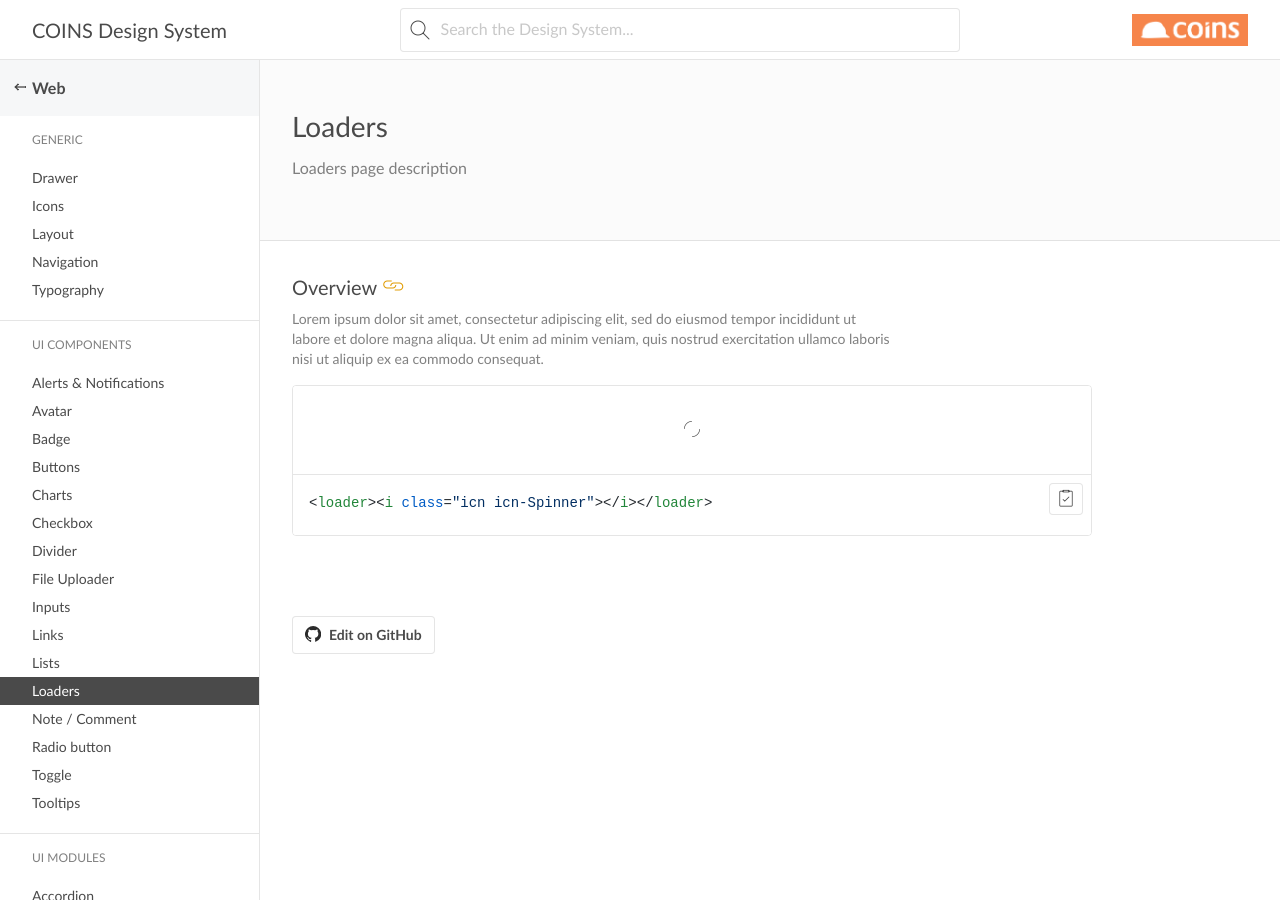
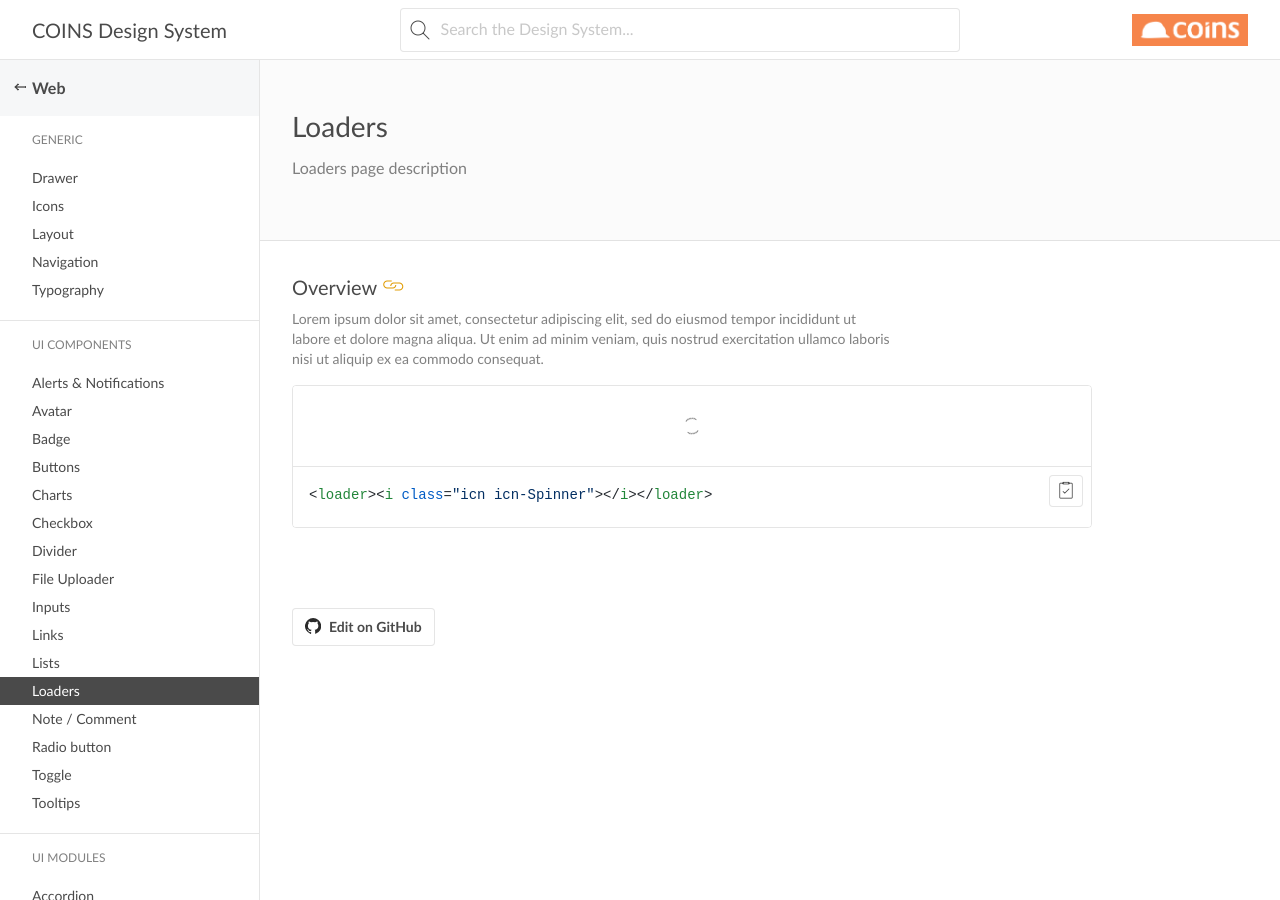
Before and after one commit to COINS-Naz/coins-design-system, a Jekyll site: the page built from _posts/web/ui-components/2021-04-22-loaders.md, in a window 1280 px wide. Built offline with Jekyll 4.4.1, drawn with Linux system fonts in a browser that asks for light colours; nearby versions of some CDN libraries; some web fonts are replaced.

Commit message:
Update app.scss

```diff
--- a/_sass/app.scss
+++ b/_sass/app.scss
@@ -60,14 +60,17 @@
 
 
 @keyframes loader-spin {
-  from {
-    transform: rotate(0deg);
-  }
-  to {
+  100% {
     transform: rotate(360deg);
   }
 }
 
-loader .icn {
-  animation: loader-spin 1s linear infinite;
+loader {
+  width: 16px;
+  height: 16px;
+  position: relative;
+  .icn {
+    position: absolute;
+    animation: loader-spin 1s linear infinite;
+  }
 }
```
